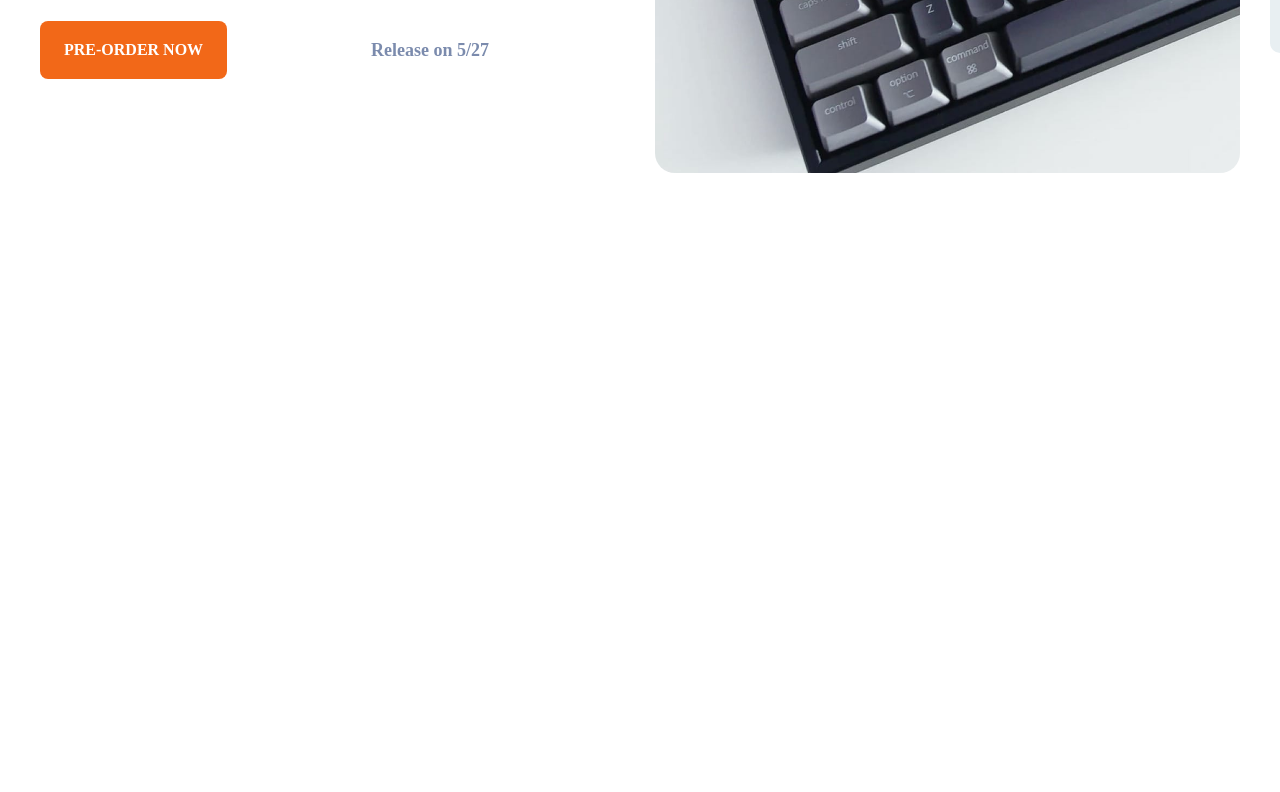
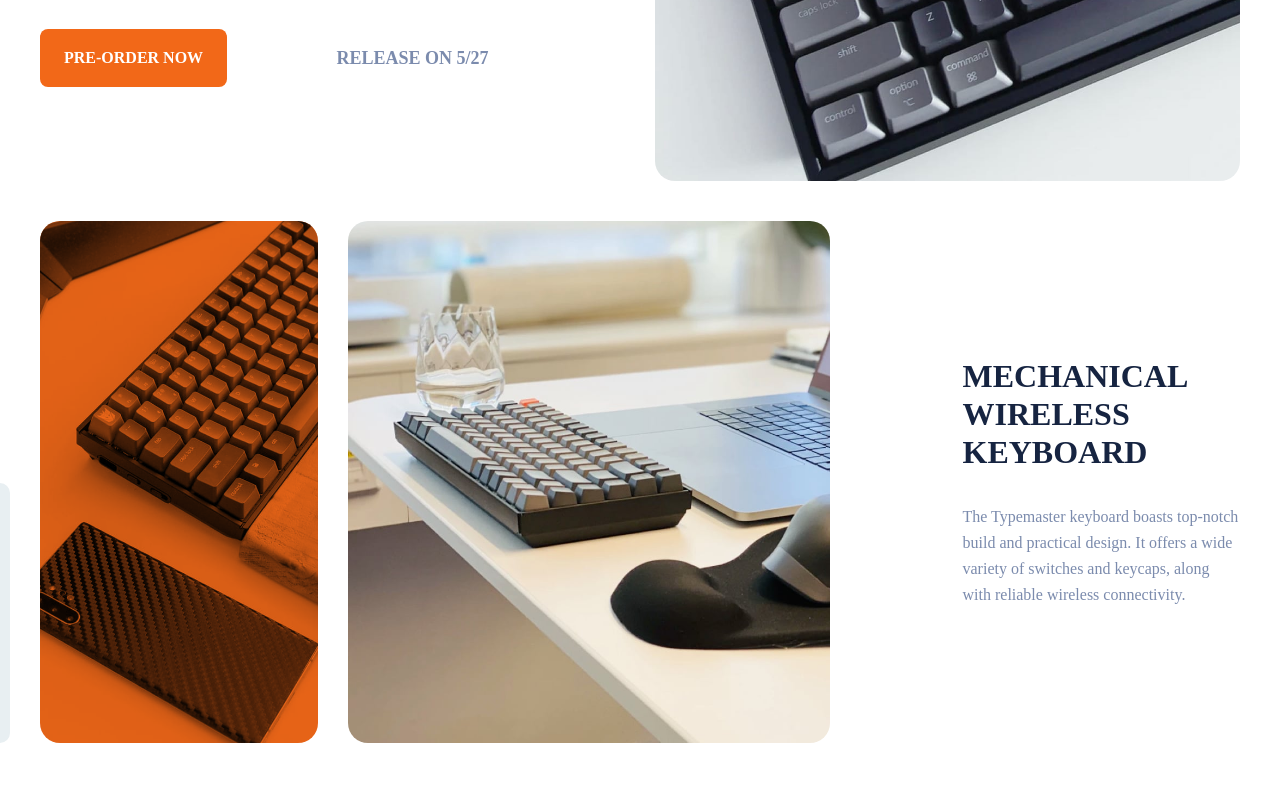
Before and after one commit to Rootwrx/Typemaster__FrontEndMentor, a website built with Vite: page index.html in a window 1280 px wide. Shown: the part 474-1266 px from the top of the page. Before the commit the page ends 800 px from the top, so only its background shows below. Built offline with nearby package versions, Linux system fonts and the light colour scheme; files whose address does not match are found by name.

Commit message:
finished Details section

```diff
--- a/index.html
+++ b/index.html
@@ -43,10 +43,10 @@
             Upgrade to a high quality mechanical typing experience.
           </p>
           <button class="button orange">Pre-order now</button>
-          <p class="info"><strong>Release on 5/27</strong></p>
+          <p class="info"><strong class="caps">Release on 5/27</strong></p>
         </div>
 
-        <picture class="hero-image">
+        <picture class="hero-image flush-right">
           <source
             media="(width >= 75rem)"
             srcset="desktop/image-keyboard.jpg"
@@ -57,13 +57,61 @@
           />
           <img
             src="mobile/image-keyboard.jpg"
-            width="1080"
-            height="960"
+            width="744"
+            height="662"
             alt="keyboard image"
           />
         </picture>
 
         <div class="gray-block"></div>
+      </section>
+
+      <!-- Details sections -->
+
+      <section class="grid-main details">
+        <div class="gray-block"></div>
+
+        <picture class="details-image flush-left">
+          <source
+            media="(width >= 75rem)"
+            srcset="desktop/image-phone-and-keyboard.jpg"
+          />
+          <source
+            media="(width >= 43.75rem)"
+            srcset="tablet/image-phone-and-keyboard.jpg"
+          />
+          <img
+            src="mobile/image-phone-and-keyboard.jpg"
+            width="744"
+            height="622"
+            alt="keyboard image"
+          />
+        </picture>
+        <picture class="details-image">
+          <source
+            media="(width >= 75rem)"
+            srcset="desktop/image-glass-and-keyboard.jpg"
+          />
+          <source
+            media="(width >= 43.75rem)"
+            srcset="tablet/image-glass-and-keyboard.jpg"
+          />
+          <img
+            src="mobile/image-glass-and-keyboard.jpg"
+            width="440"
+            height="386"
+            alt="glass and keyboard image"
+          />
+        </picture>
+
+        <div class="details-text">
+          <h2 class="headline">Mechanical wireless keyboard</h2>
+          <p class="description small">
+            The Typemaster keyboard boasts top-notch build and practical design.
+            It offers a wide variety of switches and keycaps, along with
+            reliable wireless connectivity.
+          </p>
+        </div>
       </section>
     </main>
 
@@ -71,10 +119,7 @@
 
     <footer></footer>
     <!--
-     Mechanical wireless keyboard The
-    Typemaster keyboard boasts top-notch build and practical design. It offers a
-    wide variety of switches and keycaps, along with reliable wireless
-    connectivity. Highly compatible Easy to use and works well with all major
+      . Highly compatible Easy to use and works well with all major
     computer brands, gaming consoles and mobile devices. Plug & play, no
     installation or driver needed. Wireless with bluetooth Powerful 2.4G RF
     technology allows you to connect the cordless keyboard from up to 30ft away.
--- /dev/null
+++ b/sass/_details.scss
@@ -0,0 +1,62 @@
+.details {
+  row-gap: var(--space-med);
+
+  .gray-block {
+    grid-column: 1 / 2;
+    border-radius: 0 var(--br-5) var(--br-5) 0;
+    align-self: end;
+  }
+
+  &-image:first-of-type {
+    grid-column: 1 / 3;
+    background-color: var(--orange);
+
+    img {
+      mix-blend-mode: multiply;
+    }
+
+    @include media(tablet) {
+      grid-column: 2 / 4;
+      border-radius: var(--br-5);
+    }
+
+    @include media(desktop) {
+      grid-column: 2 / 5;
+      border-radius: var(--br-5);
+    }
+  }
+
+  &-image:nth-of-type(2) {
+    grid-column: 3 / -2;
+
+    @include media(tablet) {
+      grid-column: 4 / -2;
+    }
+
+    @include media(desktop) {
+      grid-column: 5 / 10;
+    }
+  }
+
+  .details-text {
+    display: flex;
+    flex-direction: column;
+    align-items: center;
+    gap: 32px;
+
+    grid-column: 2 / -2;
+
+    text-align: center;
+
+    @include media(tablet) {
+      flex-direction: row;
+      justify-content: space-between;
+
+      text-align: left;
+    }
+    @include media(desktop) {
+      flex-direction: column;
+      grid-column: 11 / -2;
+    }
+  }
+}
--- a/sass/_global.scss
+++ b/sass/_global.scss
@@ -35,6 +35,8 @@ body {
   font-family: var(--ff);
   min-height: 100vh;
   padding-block: 24px;
+
+  padding-bottom: 69vh;
   @include media(tablet) {
     padding-block: 40px;
   }
@@ -48,6 +50,7 @@ h2,
 h3 {
   font-weight: var(--fw-black);
   text-transform: uppercase;
+  color: var(--blue);
 }
 
 p {
@@ -59,13 +62,42 @@ p {
   );
   line-height: 1.625;
   color: var(--blue-lt);
+
+  &.small {
+    font-size: 1rem;
+  }
 }
 
+strong.caps {
+  text-transform: uppercase;
+}
 h1 {
   font-size: 3rem;
   font-size: clamp(3rem, 2.111111111111111rem + 1.8518518518518516vw, 3.5rem);
   line-height: 1;
-  color: var(--blue);
+}
+
+h2 {
+  font-size: 2rem;
+  line-height: 1.2;
+}
+
+picture {
+  overflow: hidden;
+  border-radius: var(--br-5);
+
+  img {
+    width: 100%;
+    height: 100%;
+  }
+
+  &.flush-left {
+    border-radius: 0 var(--br-5) var(--br-5) 0;
+  }
+
+  &.flush-right {
+    border-radius: var(--br-5) 0 0 var(--br-5);
+  }
 }
 
 .grid-main {
--- a/sass/_styles.scss
+++ b/sass/_styles.scss
@@ -1,6 +1,6 @@
 .gray-block {
   background-color: var(--gray-lt);
-  height: 240px;
+  height: 260px;
   border-radius: 20px 0 0 20px;
   display: none;
 
@@ -28,35 +28,33 @@
   padding-block: var(--space-med) var(--space-sm);
   row-gap: var(--space-med);
 
+  @include media(desktop) {
+    .gray-block {
+      grid-column: -2 /-1;
+      align-self: flex-start;
+    }
+  }
+
   .hero-image {
     grid-column: 2 / -1;
 
-    img {
-      border-radius: 20px 0 0 20px;
-      height: 20.6875rem;
-    }
+    height: 20.6875rem;
 
     @include media(tablet) {
       grid-column: 5 / -1;
-
-      img {
-        height: 26.5625rem; // 425px
-      }
+      height: 26.5625rem;
     }
 
     @include media(desktop) {
       grid-column: 8 / -2;
-
-      img {
-        border-radius: 20px;
-        height: 30rem;
-      }
+      height: 30rem;
+      border-radius: var(--br-5);
     }
   }
 
   .hero-text {
     display: grid;
-    grid-template-columns: repeat(2, auto);
+    grid-template-columns: repeat(2, 1fr);
     grid-template-rows: repeat(3, auto);
 
     grid-column: 2 / -2;
--- a/sass/_vars.scss
+++ b/sass/_vars.scss
@@ -46,9 +46,21 @@ $grid-breakpoints: (
   --space-sm: 24px;
   --space-med: 64px;
   --space-lg: 120px;
+
+  @include media(tablet) {
+    --space-sm: 40px;
+    --space-med: 72px;
+  }
+
+  /* Font Family */
+
   --ff: "Barlow";
 
+  /* Font Weight */
   --fw-medium: 500;
   --fw-bold: 700;
   --fw-black: 900;
+
+  /* Image border-raduis */
+  --br-5: 20px;
 }
--- a/sass/main.scss
+++ b/sass/main.scss
@@ -4,3 +4,4 @@
 @import "global";
 @import "buttons";
 @import "styles";
+@import "details";
```
